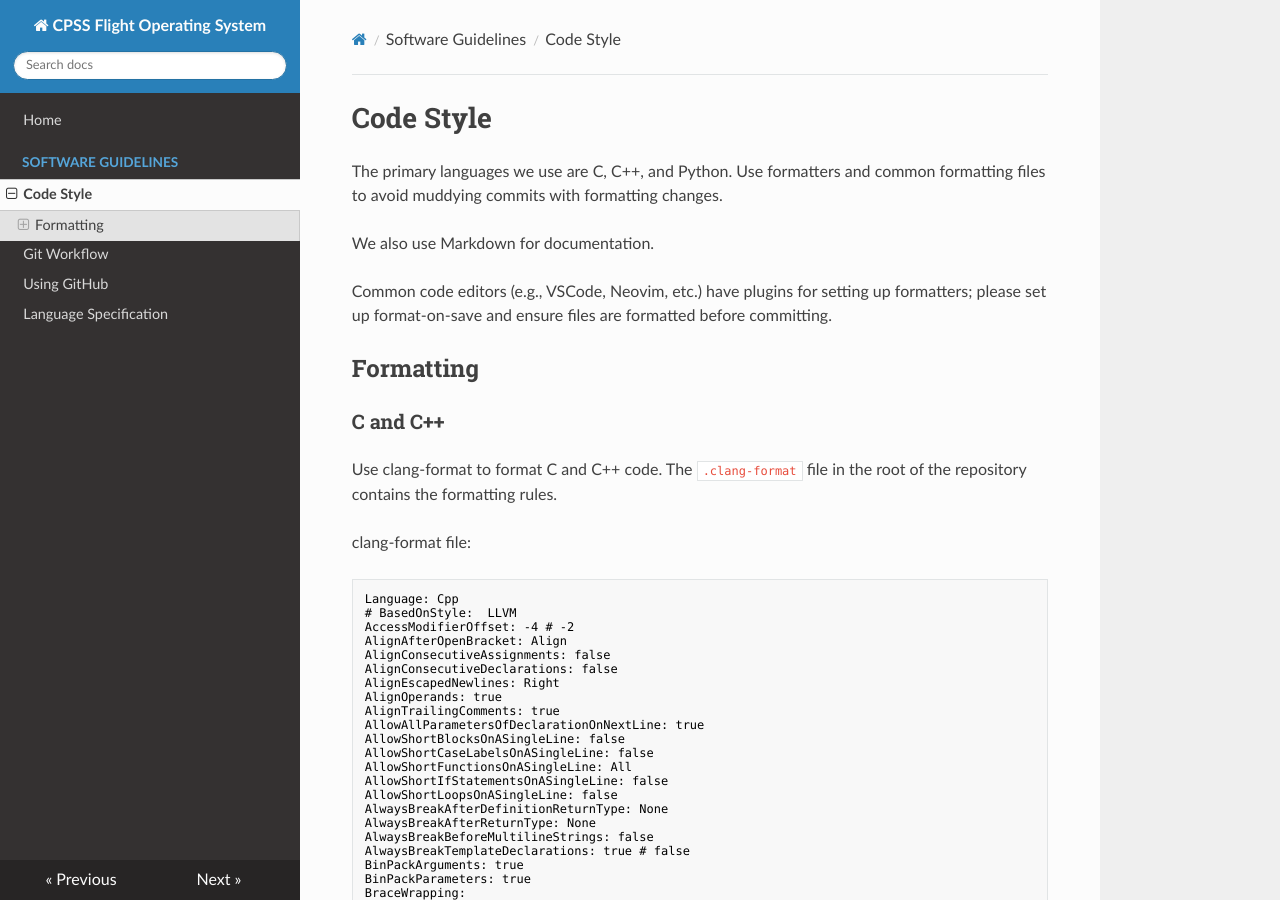
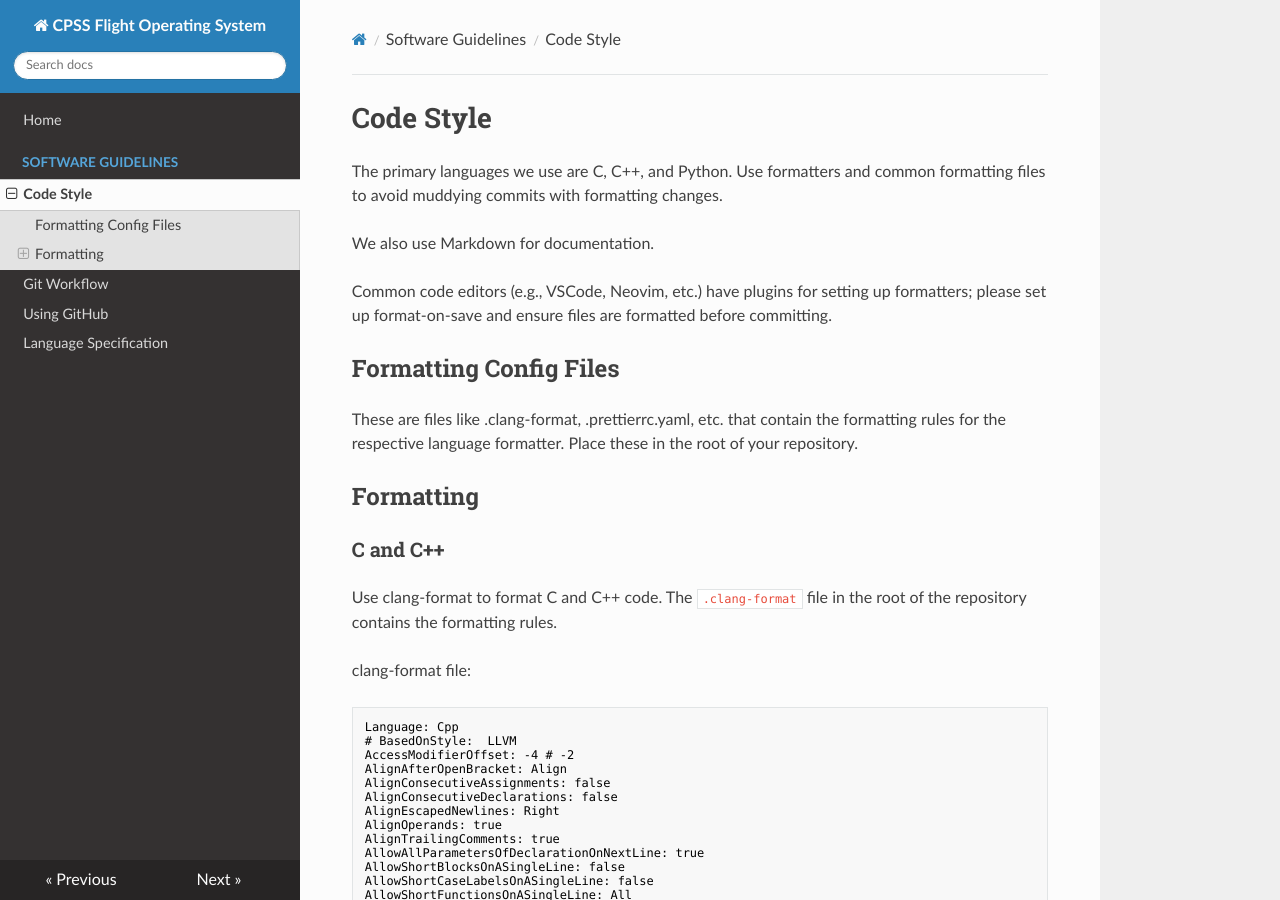
Before and after one commit to cpspacesystems/avionics_docs, an MkDocs documentation site: the page built from docs/software_guidelines/code-style.md, in a window 1280 px wide and 900 px high. Built offline with MkDocs 1.6.1, drawn with Linux system fonts in a browser that asks for light colours; nearby versions of some CDN libraries.

Commit message:
ensure config files go in root

```diff
--- a/docs/software_guidelines/code-style.md
+++ b/docs/software_guidelines/code-style.md
@@ -5,6 +5,10 @@ The primary languages we use are C, C++, and Python. Use formatters and common f
 We also use Markdown for documentation.
 
 Common code editors (e.g., VSCode, Neovim, etc.) have plugins for setting up formatters; please set up format-on-save and ensure files are formatted before committing.
+
+## Formatting Config Files
+
+These are files like .clang-format, .prettierrc.yaml, etc. that contain the formatting rules for the respective language formatter. Place these in the root of your repository.
 
 ## Formatting
 
```
